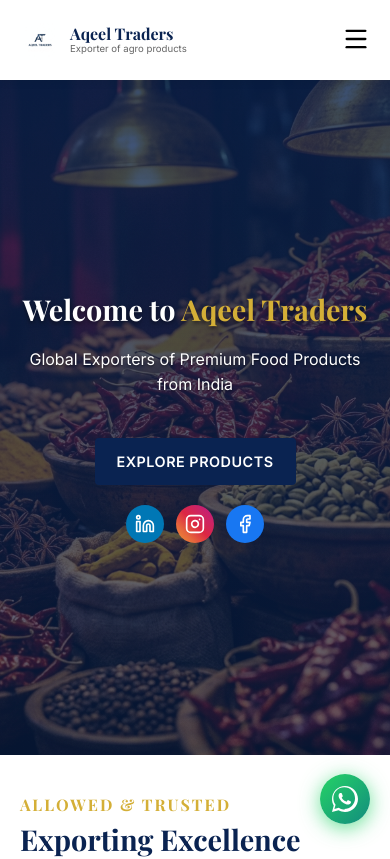
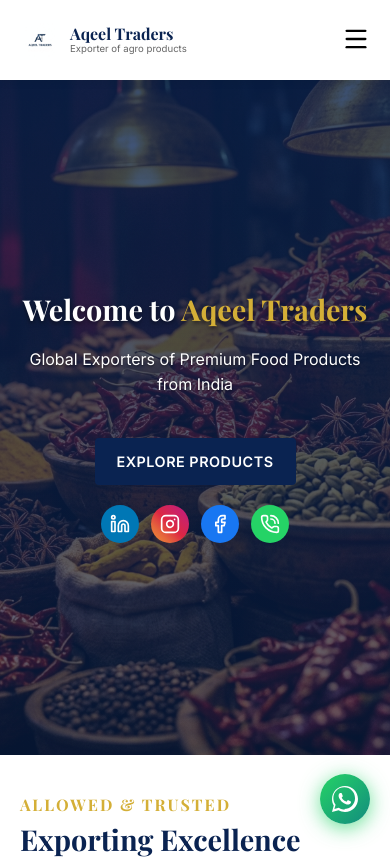
Before and after one commit to siva946/aqeel_traders_2, a React (Vite) app: page / in a window 390 px wide. Shown: the top 859 px of the page. Built offline with nearby package versions, Linux system fonts and the light colour scheme.

Commit message:
add phone call icon to the homepage

```diff
--- a/src/components/ProductCard.jsx
+++ b/src/components/ProductCard.jsx
@@ -14,7 +14,7 @@
   };
 
   const handleWhatsAppClick = () => {
-    const phoneNumber =  "919600417117";
+    const phoneNumber =  "916383618434";
     //import.meta.env.VITE_PHONE_1?.replace(/[^0-9]/g, "") ||
     const message = `Hi! I'm interested in exporting *${name}* (${category}). Can you provide more details?`;
     const whatsappUrl = `https://wa.me/${phoneNumber}?text=${encodeURIComponent(message)}`;
--- a/src/index.css
+++ b/src/index.css
@@ -544,6 +544,16 @@
   background-color: #145dbf;
   transform: translateY(-3px);
 }
+
+.social-icon:nth-child(4) {
+  background-color: #25d366;
+}
+
+.social-icon:nth-child(4):hover {
+  background-color: #1da851;
+  transform: translateY(-3px);
+}
+
 
 /* Intro Section */
 .intro-grid {
--- a/src/pages/Home.jsx
+++ b/src/pages/Home.jsx
@@ -16,6 +16,7 @@
   Linkedin,
   Instagram,
   Facebook,
+  PhoneCall,
 } from "lucide-react";
 import {
   companyInfo,
@@ -49,6 +50,9 @@
               </a>
               <a href="https://www.facebook.com/share/1bMzvD2VAf/" target="_blank" rel="noopener noreferrer" className="social-icon">
                 <Facebook size={24} />
+              </a>
+              <a href="tel:+916383618434" target="_blank" rel="noopener noreferrer" className="social-icon">
+                <PhoneCall size={24}/>
               </a>
             </div>
           </div>
```
